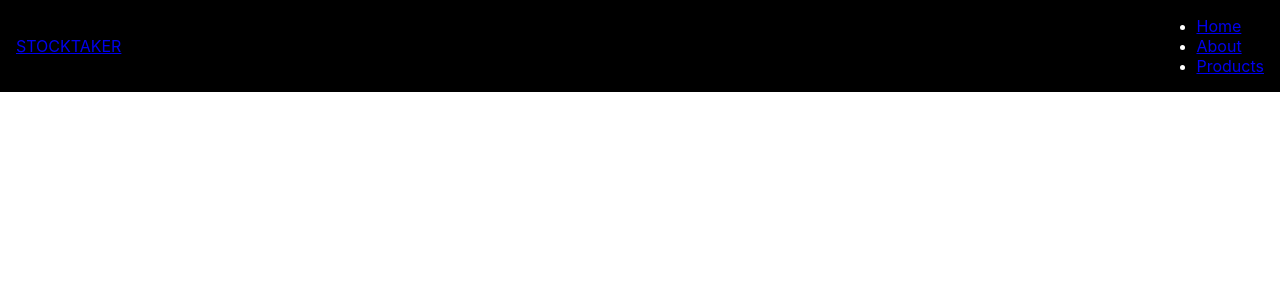
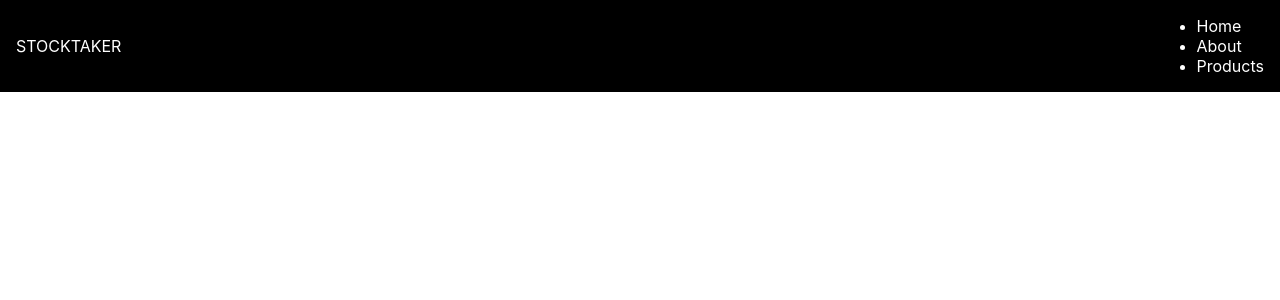
Before and after one commit to danmaraba/stocktaker, a React (Create React App) app: page / in a window 1280 px wide. Shown: the top 300 px of the page. Built offline with nearby package versions, Linux system fonts and the light colour scheme.

Commit message:
removed the text decoration of the nav elements

```diff
--- a/src/App.css
+++ b/src/App.css
@@ -13,12 +13,12 @@ body{
 
 }
 
-/* .nav a{
+.nav a{
   text-decoration: none;
   color: inherit;
 }
 
-.nav ul{
+/* .nav ul{
   list-style: none;
 }
 
```
